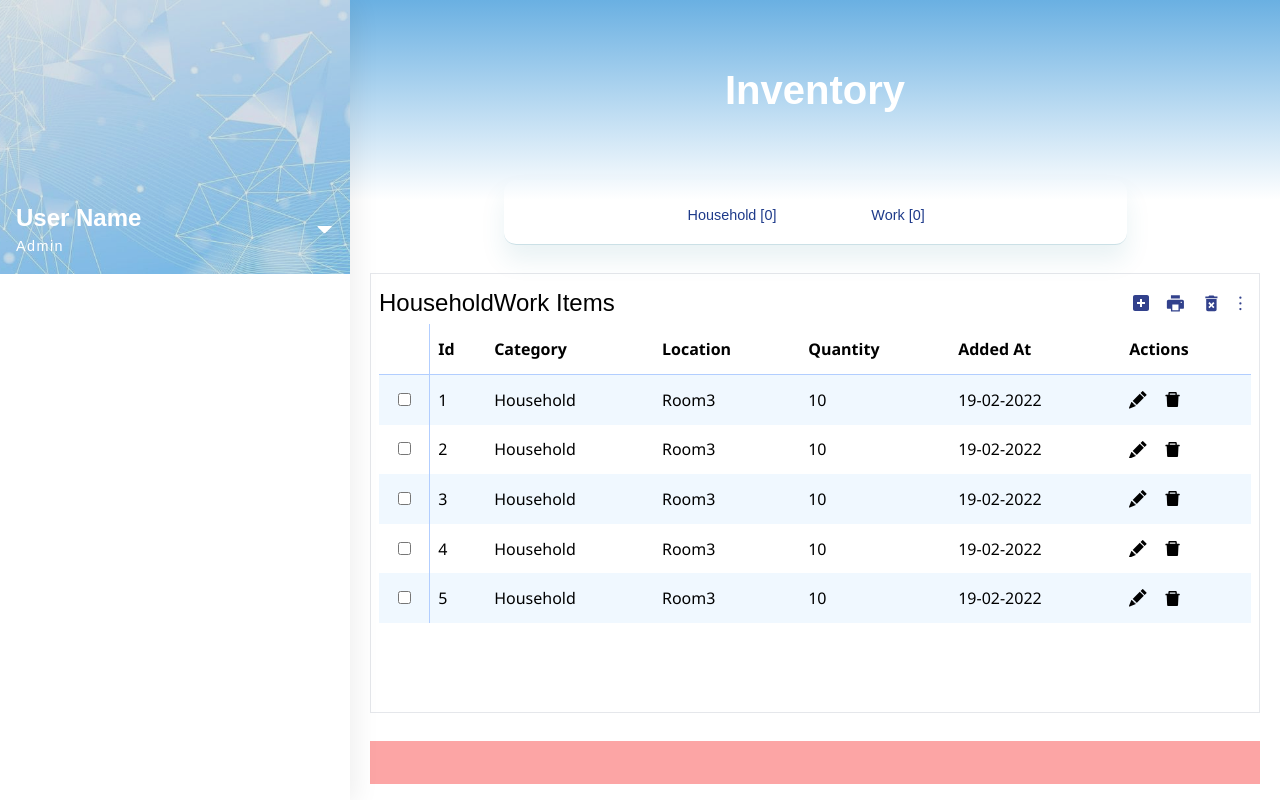
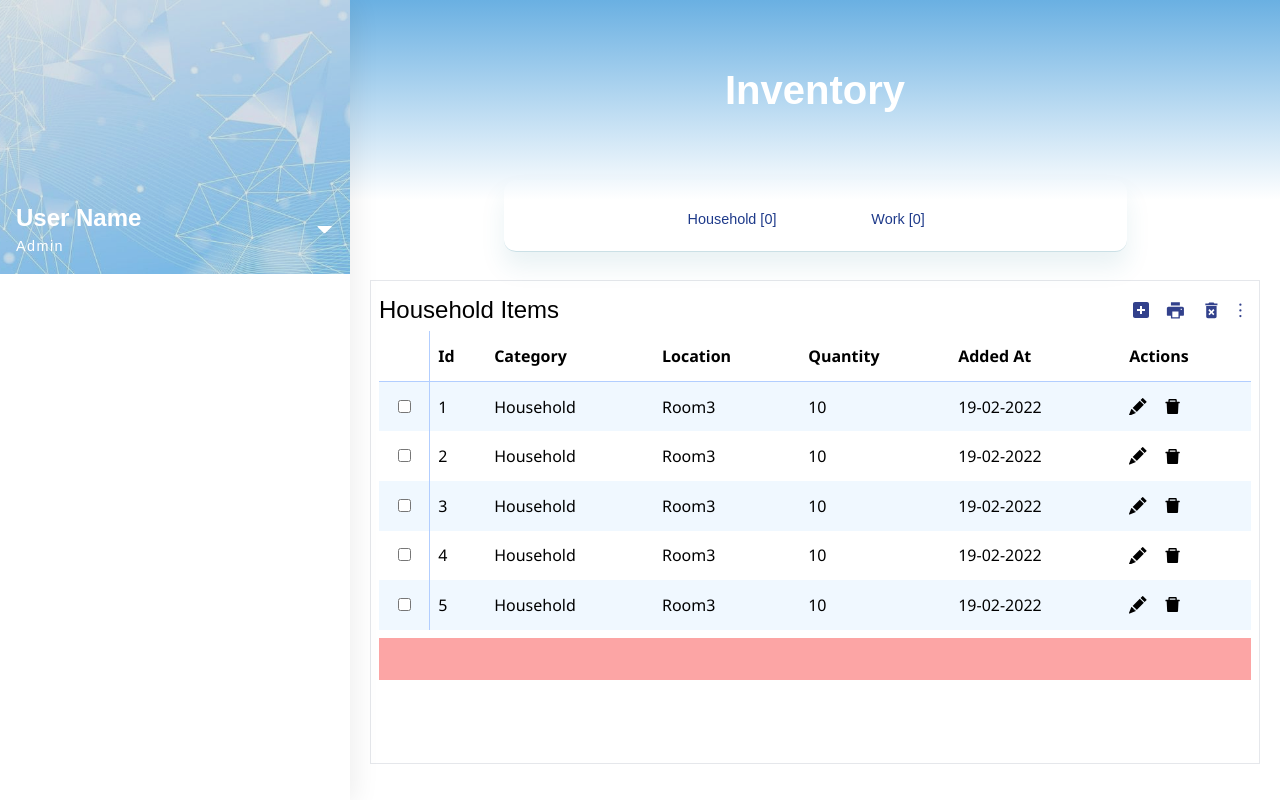
Before and after one commit to Zenesteria/Inventory-Management-System, a Next.js app: page /Inventory in a window 1280 px wide. Built offline with nearby package versions, Linux system fonts and the light colour scheme.

Commit message:
Redux Object Error Fix

```diff
--- a/Components/Inventory/InventoryDisplaySection/Inventory.jsx
+++ b/Components/Inventory/InventoryDisplaySection/Inventory.jsx
@@ -17,7 +17,6 @@ export default function Inventory() {
 
         <InventoryNav/>
         <InventoryList/>
-        <Pagination/>
     </div>
   )
 }
--- a/Components/Inventory/InventoryDisplaySection/InventoryHeader.jsx
+++ b/Components/Inventory/InventoryDisplaySection/InventoryHeader.jsx
@@ -6,6 +6,7 @@ import {AiFillPrinter,AiOutlineMore} from 'react-icons/ai'
 import {MdDeleteForever} from 'react-icons/md'
 
 export default function InventoryHeader({currentCategory}) {
+    console.log(currentCategory)
 
   return (
         <div className="flex items-center justify-between w-full h-[10%]">
--- a/Components/Inventory/InventoryDisplaySection/InventoryList.jsx
+++ b/Components/Inventory/InventoryDisplaySection/InventoryList.jsx
@@ -8,6 +8,7 @@ import Inventory from '../../../data/TableData'
 // Components
 import InventoryHeader from './InventoryHeader';
 import Actions from './Actions'
+import Pagination from './InventoryPagination';
 
 
 
@@ -18,9 +19,9 @@ import Actions from './Actions'
 export default function InventoryList() {
     // Redux State(s)
     const inventoryData = useSelector(state => state.Inventory)
-
-    const defaultCategory = inventoryData.categories
-    const itemData = inventoryData.items[0]
+    const activeCategory = inventoryData.categories.activeCategory
+    const currentCategory = inventoryData.items.filter(category => category.Category === activeCategory)
+    const itemData = currentCategory[0].Items
 
     const items = itemData.map((item, index) => {
         return {
@@ -34,6 +35,7 @@ export default function InventoryList() {
             actions:<Actions index={index}/>
         }
     })
+
 
     // Table Data
     const data = useMemo(() => items, [items])
@@ -73,8 +75,8 @@ export default function InventoryList() {
 
   return (
     <div className='flex flex-col w-full max-w-[1000px] h-full max-h-[700px] my-5 bg-white border-[1px] p-2'>
-        <InventoryHeader   currentCategory={defaultCategory}  />
-        <div className="w-full overflow-x-auto">
+        <InventoryHeader currentCategory={currentCategory[0].Category}  />
+        <div className="w-full h-full overflow-x-auto">
             <table {...getTableProps()} className='w-full min-w-[800px]'>
                 <thead>
                     {headerGroups.map(headerGroup => (
@@ -105,7 +107,9 @@ export default function InventoryList() {
                     })}
                 </tbody>
             </table>
+            <Pagination/>
         </div>
+        <h3>{inventoryData.selected > 0 ? `Selected ${inventoryData.selected}` : ''}</h3>
     </div>
   )
 }
--- a/Components/Inventory/InventoryNav/InventoryNav.jsx
+++ b/Components/Inventory/InventoryNav/InventoryNav.jsx
@@ -12,7 +12,7 @@ import PrevArrow from "./NavigationArrows/PrevArrow";
 
 
 export default function InventoryNav() {
-  const categories = useSelector(state => state.Inventory.categories)
+  const categories = useSelector(state => state.Inventory.items.map(category => category.Category))
     const settings = {
         dots:false,
         nextArrow:<NextArrow/>,
--- a/redux/inventorySlice.js
+++ b/redux/inventorySlice.js
@@ -4,14 +4,21 @@ import Inventory from "../data/TableData";
 const inventorySlice = createSlice({
     name:'Inventory',
     initialState:{
-        categories:Inventory.map(category => category.Category) || '',
-        items:Inventory.map(category => category.Items),
-        selected:0,
-        total:Inventory[0].Items.length,
+        DB:{
+            isLoading: false,
+            isLoaded: false,
+            isCompleted: false,
+            error: false
+        },
+        categories:{
+            activeCategory:Inventory.map(category => Object.values(category)[0])[0],
+        },
+        items:Inventory.map(category => category),
+        selected:0
     },
     reducers: {
         switchCategory: (state, action) => {
-            state.category = action.payload
+            state.categories.activeCategory = action.payload
         }
     },
 });
```
